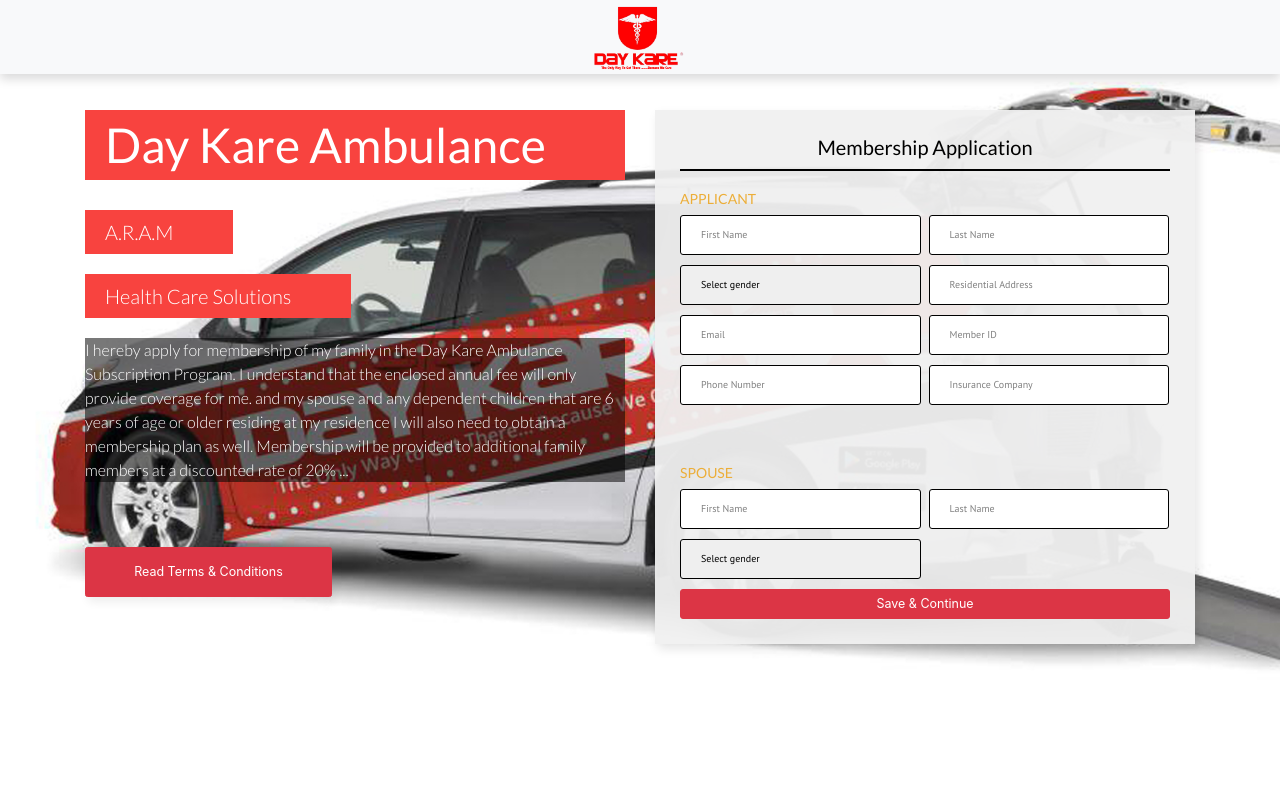
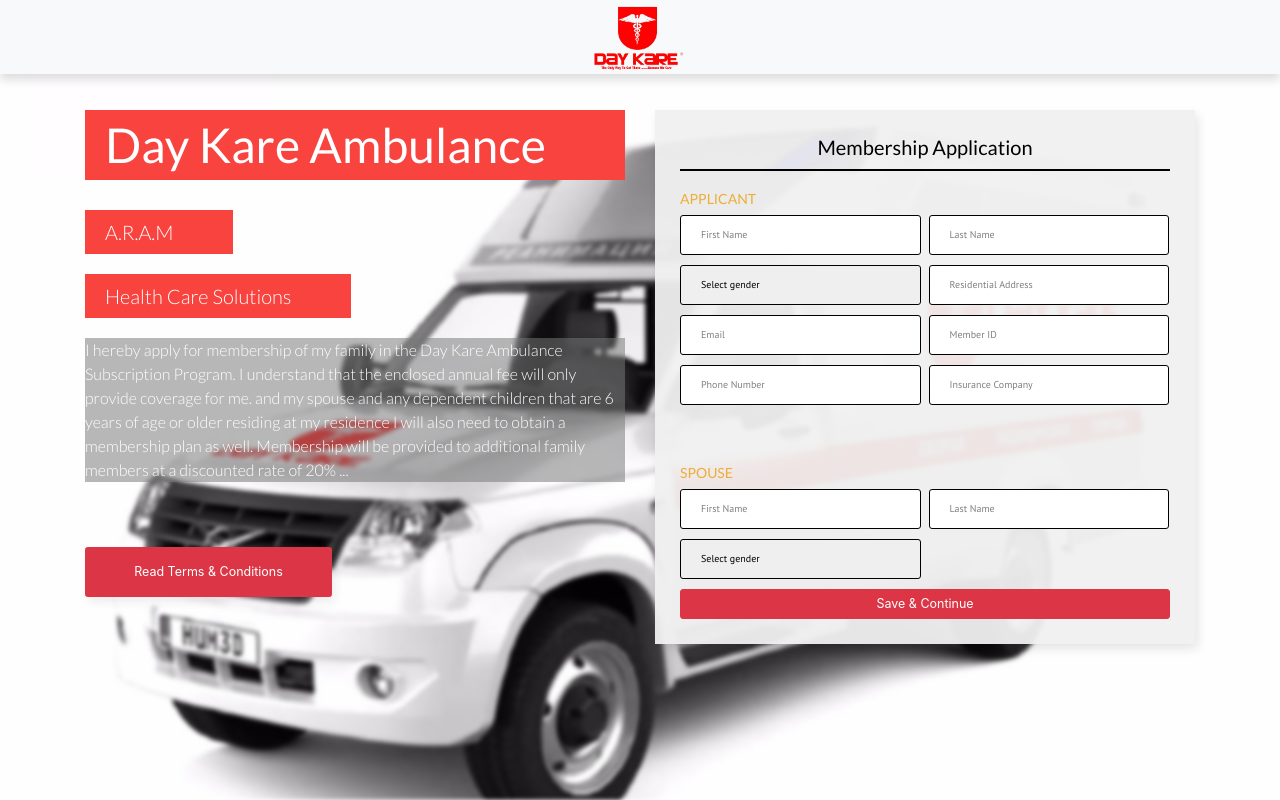
Before and after one commit to elartey/runfree_landing, a React (Create React App) app: page / in a window 1280 px wide. Built offline with nearby package versions, Linux system fonts and the light colour scheme; a web font is replaced by a local one.

Commit message:
update background image

```diff
--- a/public/css/myslider.css
+++ b/public/css/myslider.css
@@ -3,10 +3,10 @@
 .img-fill {
     width: 100%;
     display: block;
-    /* overflow: hidden; */
     position: relative;
     text-align: center;
     z-index: 4;
+    height: 100%;
 }
 
 .img-fill img {
--- a/public/js/active.js
+++ b/public/js/active.js
@@ -38,7 +38,7 @@
                 paddingBottom: verticalyv2
             });
 
-            imageFillS.css('height', welcomeareaH);
+            // imageFillS.css('height', welcomeareaH);
             imageFillv2S.css('height', version2HomeH);
 
             // jquery stikcy menu script
--- a/public/modal.css
+++ b/public/modal.css
@@ -24,8 +24,12 @@
 	height: 100%;
 	margin: 0;
 	padding: 0;
-	background-image: url('img/px1.jpg');
+	/* background-image: url('img/runfree-bg.JPG');
 	background-size: cover;
+	background-repeat: no-repeat;
+	background-position: center;
+	filter: blur(6px);
+	-webkit-filter: blur(6px); */
 }
 
 /**
--- a/public/style.css
+++ b/public/style.css
@@ -2044,7 +2044,6 @@
     background: #f8433f;
     color: #fff;
     padding: 10px;
-    /* border: 1px solid #fff; */
     display: inline-block;
     margin-bottom: 20px;
     padding-right: 60px;
@@ -2052,12 +2051,11 @@
 }
 
 .welcome-text.v3 {
-    /* box-shadow: 3px 5px 10px rgba(0, 0, 0, .07); */
     border-bottom: 0
 }
 
 .welcome-text.v3 h4 {
-    background: rgba(0,0,0,0.53);
+    background: rgba(119,119,119,0.53);
     color: #fff;
 }
 
@@ -3684,3 +3682,22 @@
     width: 100%;
     z-index: 6;
 }
+
+.bg-image {
+    background-image: url('img/runfree-bg.JPG');
+	background-size: cover;
+	background-repeat: no-repeat;
+	background-position: center;
+	filter: blur(2px);
+    -webkit-filter: blur(2px);
+    -moz-filter: blur(2px);
+    -o-filter: blur(2px);
+    -ms-filter: blur(2px);
+    height: 100%;
+    z-index: -1;
+    position: fixed;
+    width: 100%;
+    height: 100%;
+    top: 0;
+    left: 0;
+}
--- a/src/App.js
+++ b/src/App.js
@@ -12,6 +12,7 @@
   <div>
     <Header />
     <Landing />
+    <div className="bg-image"></div>
   </div>
 );
 
--- a/src/components/Landing.js
+++ b/src/components/Landing.js
@@ -29,7 +29,7 @@
                 <div className="info" style={{paddingTop: "8rem"}}>
                   <div className="container">
                     <div className="row">
-                      <div className="col slider-content-area text-left">
+                      <div className="col slider-content-area text-left" style={{zIndex: 9}}>
                         <div className="v3 welcome-text">
                           <h1 className="font-weight-normal">
                             Day Kare Ambulance
```
Also changed, not shown: public/img/runfree-bg.JPG (added).
